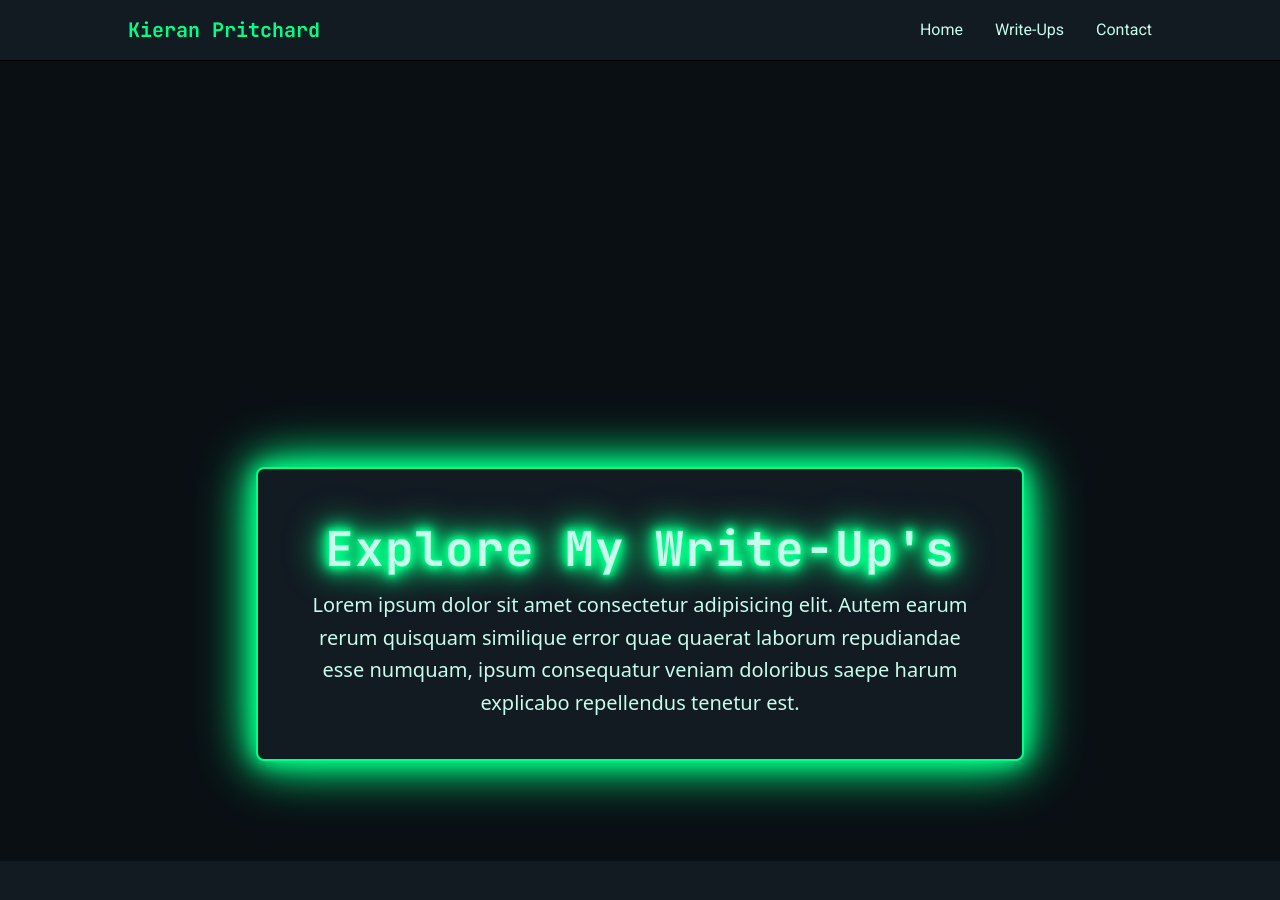
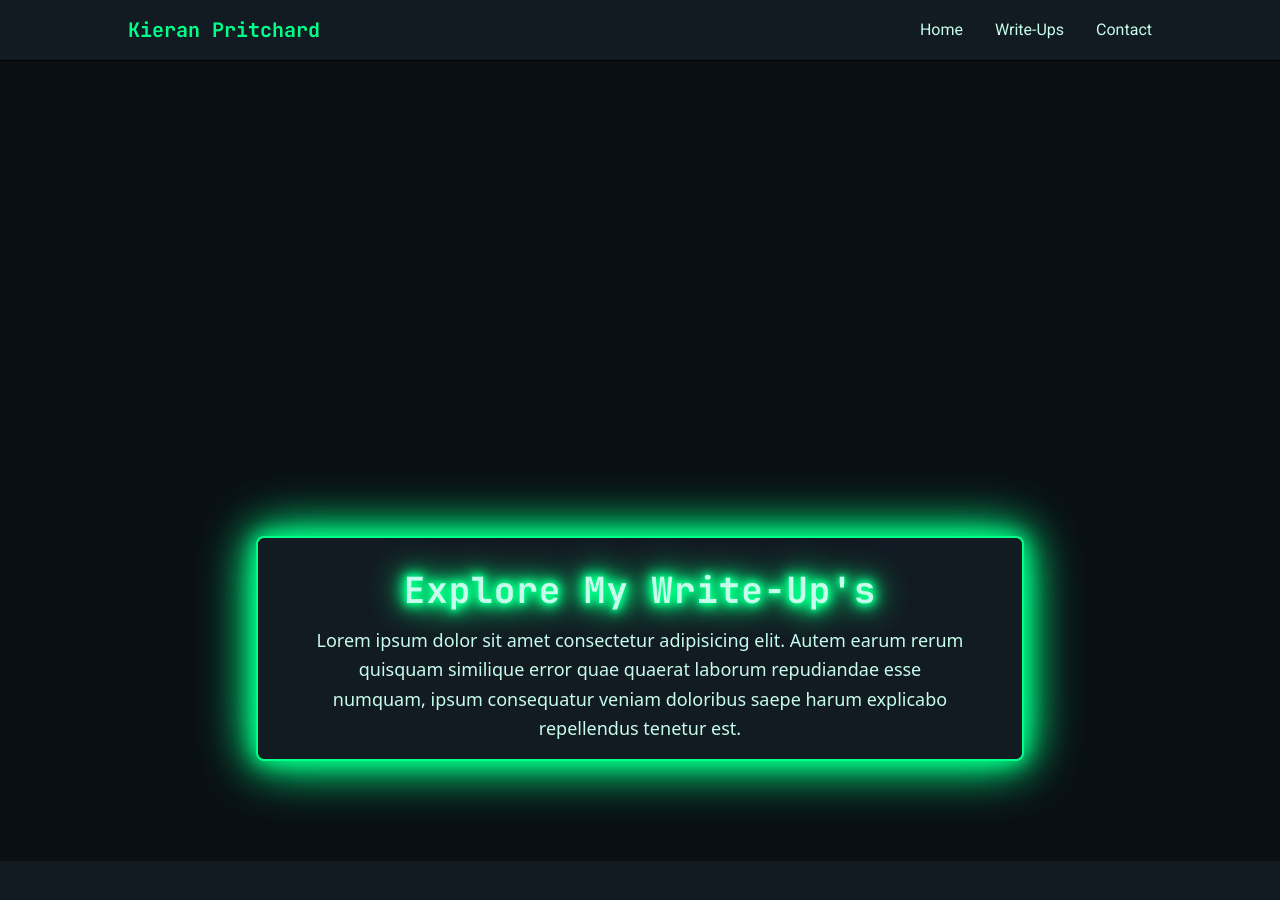
Before and after one commit to KieranPritchard/CTF-Showcase, a React (Vite) app: page / in a window 1280 px wide. Shown: the top 900 px of the page. Built offline with nearby package versions, Linux system fonts and the light colour scheme.

Commit message:
fixed some sizing issue

```diff
--- a/src/components/home_page/Welcome.jsx
+++ b/src/components/home_page/Welcome.jsx
@@ -1,10 +1,10 @@
 function Welcome() {
     return (
-        <div className="bg-[#121A22] border-2 border-[#00FF88] w-full max-w-3xl mx-auto py-10 px-4 sm:px-8 mb-25 rounded-lg shadow-[0_0_20px_#00FF88,0_0_40px_#00FF88,0_0_60px_#00FF88]">
-            <h1 className="headings flicker text-3xl sm:text-4xl md:text-5xl font-extrabold text-center my-4 text-[#C7FCEC] drop-shadow-[0_0_6px_#00FF88] tracking-wide">
+        <div className="bg-[#121A22] border-2 border-[#00FF88] w-full max-w-3xl mx-auto py-4 px-4 sm:px-8 mb-25 rounded-lg shadow-[0_0_20px_#00FF88,0_0_40px_#00FF88,0_0_60px_#00FF88]">
+            <h1 className="headings flicker text-3xl sm:text-3xl md:text-4xl font-extrabold text-center my-4 text-[#C7FCEC] drop-shadow-[0_0_6px_#00FF88] tracking-wide">
                 Explore My Write-Up's
             </h1>
-            <p className="text-base sm:text-lg md:text-xl text-center px-2 sm:px-5 text-[#C7FCEC] leading-relaxed">
+            <p className="text-base sm:text-lg md:text-lg text-center px-2 sm:px-5 text-[#C7FCEC] leading-relaxed">
                 Lorem ipsum dolor sit amet consectetur adipisicing elit. Autem earum rerum quisquam similique error quae quaerat laborum repudiandae esse numquam, ipsum consequatur veniam doloribus saepe harum explicabo repellendus tenetur est.
             </p>
         </div>
```
